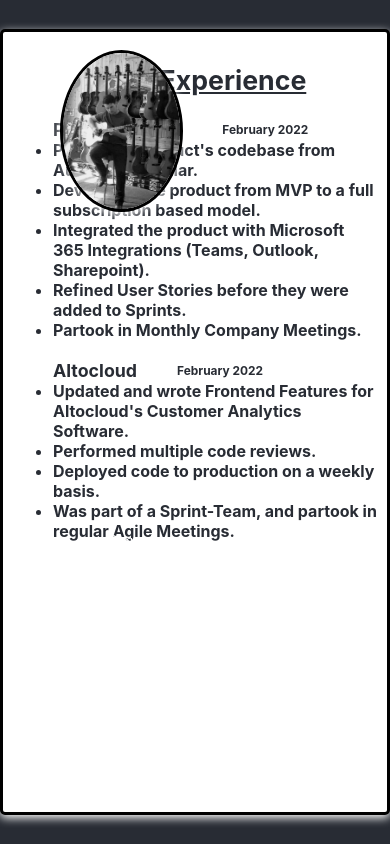
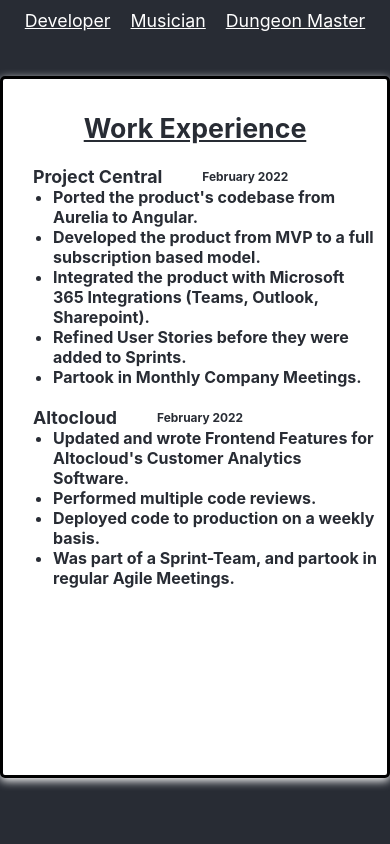
Before and after one commit to Lucobsen/luke-jacobsen-portfolio, a React (Create React App) app: page / in a window 390 px wide. Both pictures are taken after a click on the button "Developer". Built offline with nearby package versions, Linux system fonts and the light colour scheme.

Commit message:
altered layout to accomodate different resolutions and mobile

```diff
--- a/src/app.tsx
+++ b/src/app.tsx
@@ -41,11 +41,11 @@
 
   return (
     <div className="app-container">
-      <User imagePosition={imagePosition} onImageClick={handleClick} />
+      {selectedSkill ? null : <User imagePosition={imagePosition} onImageClick={handleClick} />}
 
       <ButtonList
         skills={skills}
-        listView={selectedSkill ? ButtonListView.Vertical : ButtonListView.Horizontal}
+        listView={selectedSkill ? ButtonListView.Top : ButtonListView.Center}
         onButtonClick={handleClick}
       />
 
--- a/src/components/button-list/button-list.component.scss
+++ b/src/components/button-list/button-list.component.scss
@@ -1,16 +1,14 @@
 .button-list {
   display: flex;
+  flex-direction: row;
 
-  &.horizontal {
-    flex-direction: row;
+  &.center {
   }
 
-  &.vertical {
-    flex-direction: column;
+  &.top {
     position: absolute;
     align-items: center;
-    left: 70px;
-    bottom: 250px;
+    top: 10px;
   }
 
   .button-item {
--- a/src/components/button-list/button-list.component.tsx
+++ b/src/components/button-list/button-list.component.tsx
@@ -7,8 +7,8 @@
 };
 
 export enum ButtonListView {
-  Horizontal = "horizontal",
-  Vertical = "vertical",
+  Center = "center",
+  Top = "top",
 }
 
 type ButtonListProps = {
--- a/src/components/container/container.component.scss
+++ b/src/components/container/container.component.scss
@@ -1,13 +1,14 @@
 .main-container {
   min-width: 200px;
-  max-width: 500px;
+  max-width: 420px;
   background-color: white;
-  min-height: 90vh;
+  min-height: 80vh;
   border: black 3px solid;
   border-radius: 5px;
   box-shadow: 0 3px 10px white;
   color: #282c34;
   padding: 10px;
+  margin-top: 10px;
 
   .container-title {
     text-decoration: underline;
@@ -19,7 +20,7 @@
 
     .container-main-content-title {
       justify-content: flex-start;
-      margin: 0 0 0 40px;
+      margin: 0 0 0 20px;
     }
 
     .container-main-content-dates {
--- a/src/components/user/user.component.scss
+++ b/src/components/user/user.component.scss
@@ -4,17 +4,4 @@
   border-radius: 50%;
   transition: all 1s ease;
   box-shadow: 0 3px 10px white;
-
-  &.left {
-    position: absolute;
-    left: 60px;
-    top: 50px;
-    cursor: pointer;
-
-    &:hover {
-      height: 42vmin;
-      left: 55px;
-      border-color: lightskyblue;
-    }
-  }
 }
```
